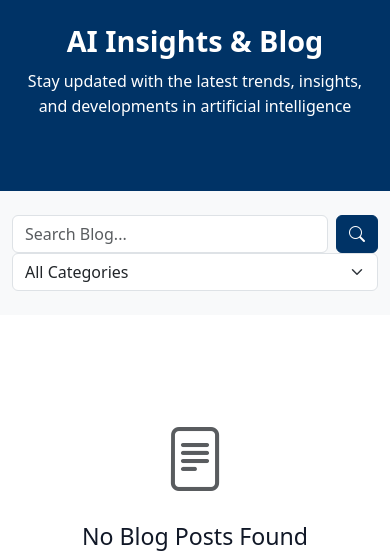
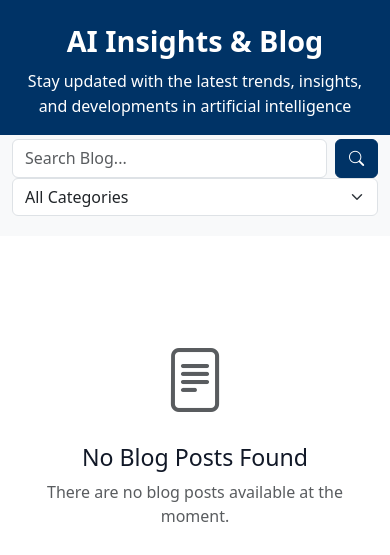
Before and after one commit to RishiAryal24/pyloom, a Django app: template templates/frontend/blog.html in a window 390 px wide. Shown: the part 89-644 px from the top of the page. Run offline with Django 4.2, Linux system fonts and the light colour scheme; the template is opened without the code that fills it, so the values that code supplies are empty.

Commit message:
Header for all major page are adjusted to be more responsive and mobile friendly. The header is now more compact and the navigation menu is optimized for smaller screens.

```diff
--- a/core/static/core/css/main.css
+++ b/core/static/core/css/main.css
@@ -112,17 +112,25 @@ main > article:first-child .lead {
   margin-bottom: 0;
 }
 
+.page-header-compact,
 .solutions-page-header {
   padding: 2rem 0 1.25rem;
 }
 
+.page-filter-compact,
 .solutions-filter {
   padding: 0.25rem 0 1.5rem;
 }
 
+.page-filter-compact .btn,
 .solutions-filter .btn {
   padding: 0.45rem 0.8rem;
   font-size: 0.95rem;
+}
+
+.page-header-compact h1,
+.solutions-page-header h1 {
+  margin-bottom: 0.65rem !important;
 }
 
 footer.bg-dark {
@@ -160,10 +168,12 @@ footer .footer-social:hover {
     font-size: 1rem;
   }
 
+  .page-header-compact,
   .solutions-page-header {
     padding: 1.5rem 0 1rem;
   }
 
+  .page-filter-compact,
   .solutions-filter {
     padding-bottom: 1.25rem;
   }
--- a/templates/frontend/about.html
+++ b/templates/frontend/about.html
@@ -5,8 +5,8 @@
 
 {% block content %}
 <!-- Page Header -->
-<section class="bg-light text-dark py-5">
-    <div class="container py-4">
+<section class="page-header-compact bg-light text-dark">
+    <div class="container">
         <div class="row">
             <div class="col-lg-8 mx-auto text-center">
                 <h1 class="display-4 fw-bold mb-3">About PyLoom</h1>
--- a/templates/frontend/article_detail.html
+++ b/templates/frontend/article_detail.html
@@ -9,7 +9,7 @@
 
 {% block content %}
 <!-- Article Header -->
-<section class="py-5 bg-light">
+<section class="page-header-compact bg-light">
   <div class="container">
     <div class="row justify-content-center">
       <div class="col-lg-8">
--- a/templates/frontend/articles.html
+++ b/templates/frontend/articles.html
@@ -10,7 +10,7 @@ Stay updated with the latest insights, trends, and knowledge in AI and software
 {% block content %}
 
 <!-- Page Header -->
-<section class="py-5 bg-light">
+<section class="page-header-compact bg-light">
     <div class="container">
         <div class="row">
             <div class="col-12 text-center">
--- a/templates/frontend/blog.html
+++ b/templates/frontend/blog.html
@@ -5,8 +5,8 @@
 
 {% block content %}
 <!-- Page Header -->
-<section class="bg-primary text-white py-5">
-    <div class="container py-4">
+<section class="page-header-compact bg-primary text-white">
+    <div class="container">
         <div class="row">
             <div class="col-lg-8 mx-auto text-center">
                 <h1 class="display-4 fw-bold mb-3">AI Insights & Blog</h1>
@@ -17,7 +17,7 @@
 </section>
 
 <!-- Search and Filter Section -->
-<section class="py-4 bg-light">
+<section class="page-filter-compact bg-light">
     <div class="container">
         <div class="row">
             <div class="col-lg-8">
--- a/templates/frontend/contact.html
+++ b/templates/frontend/contact.html
@@ -1,8 +1,8 @@
 {% extends 'base.html' %} {% load static %} {% block title %} Contact Us -
 {{settings.site_name }}{% endblock %} {% block content %}
 <!-- Page Header -->
-<section class="bg-light text-dark py-5">
-  <div class="container py-4">
+<section class="page-header-compact bg-light text-dark">
+  <div class="container">
     <div class="row">
       <div class="col-lg-8 mx-auto text-center">
         <h1 class="display-4 fw-bold mb-3">Contact Us</h1>
--- a/templates/frontend/event_detail.html
+++ b/templates/frontend/event_detail.html
@@ -7,7 +7,7 @@
 
 {% block content %}
 <!-- Event Header -->
-<section class="py-5 bg-light">
+<section class="page-header-compact bg-light">
     <div class="container">
         <div class="row align-items-center">
             <div class="col-lg-8">
--- a/templates/frontend/events.html
+++ b/templates/frontend/events.html
@@ -6,7 +6,7 @@
 
 {% block content %}
 <!-- Page Header -->
-<section class="py-5 bg-light">
+<section class="page-header-compact bg-light">
     <div class="container">
         <div class="row">
             <div class="col-12 text-center">
@@ -18,7 +18,7 @@
 </section>
 
 <!-- Event Filters -->
-<section class="py-4 border-bottom">
+<section class="page-filter-compact border-bottom">
     <div class="container">
         <div class="d-flex flex-wrap justify-content-center gap-2">
             <a href="{% url 'core:events' %}" class="btn btn-sm {% if not request.GET.type %}btn-brand{% else %}btn-outline-secondary{% endif %}">All Events</a>
--- a/templates/frontend/gallery.html
+++ b/templates/frontend/gallery.html
@@ -5,8 +5,8 @@
 
 {% block content %}
 <!-- Page Header -->
-<section class="bg-primary text-white py-5">
-    <div class="container py-4">
+<section class="page-header-compact bg-primary text-white">
+    <div class="container">
         <div class="row">
             <div class="col-lg-8 mx-auto text-center">
                 <h1 class="display-4 fw-bold mb-3">Event Gallery</h1>
@@ -17,7 +17,7 @@
 </section>
 
 <!-- Filter Section -->
-<section class="py-4 bg-light">
+<section class="page-filter-compact bg-light">
     <div class="container">
         <div class="row">
             <div class="col-lg-6">
--- a/templates/frontend/project_detail.html
+++ b/templates/frontend/project_detail.html
@@ -7,7 +7,7 @@
 
 {% block content %}
 <!-- Project Header -->
-<section class="py-5 bg-light">
+<section class="page-header-compact bg-light">
     <div class="container">
         <div class="row align-items-center">
             <div class="col-lg-8">
--- a/templates/frontend/projects.html
+++ b/templates/frontend/projects.html
@@ -7,7 +7,7 @@
 
 {% block content %}
 <!-- Page Header -->
-<section class="py-5 bg-light">
+<section class="page-header-compact bg-light">
     <div class="container">
         <div class="row">
             <div class="col-12 text-center">
@@ -19,7 +19,7 @@
 </section>
 
 <!-- Filters -->
-<section class="py-4 border-bottom">
+<section class="page-filter-compact border-bottom">
     <div class="container">
         <form method="get" class="row align-items-center">
             <!-- Tag Filters -->
--- a/templates/frontend/solution_detail.html
+++ b/templates/frontend/solution_detail.html
@@ -5,8 +5,8 @@
 
 {% block content %}
 <!-- Hero Section -->
-<section class="bg-gradient-light text-dark py-5">
-    <div class="container py-4">
+<section class="page-header-compact bg-gradient-light text-dark">
+    <div class="container">
         <div class="row align-items-center">
             <div class="col-lg-8">
                 <div class="d-flex align-items-center mb-3">
--- a/templates/frontend/solutions.html
+++ b/templates/frontend/solutions.html
@@ -20,7 +20,7 @@
 <section class="solutions-filter bg-light">
     <div class="container">
         <div class="row align-items-center">
-            <div class="col-lg-6">
+            <div class="col-12">
                 <div class="d-flex gap-2 flex-wrap">
                     <a href="{% url 'core:solutions' %}" class="btn {% if not selected_category %}btn-dark{% else %}btn-outline-dark{% endif %}">
                         All Solutions
--- a/templates/frontend/user_feedback.html
+++ b/templates/frontend/user_feedback.html
@@ -6,7 +6,7 @@
 
 {% block content %}
 <!-- Page Header -->
-<section class="py-5 bg-light">
+<section class="page-header-compact bg-light">
     <div class="container">
         <div class="row">
             <div class="col-12 text-center">
```
